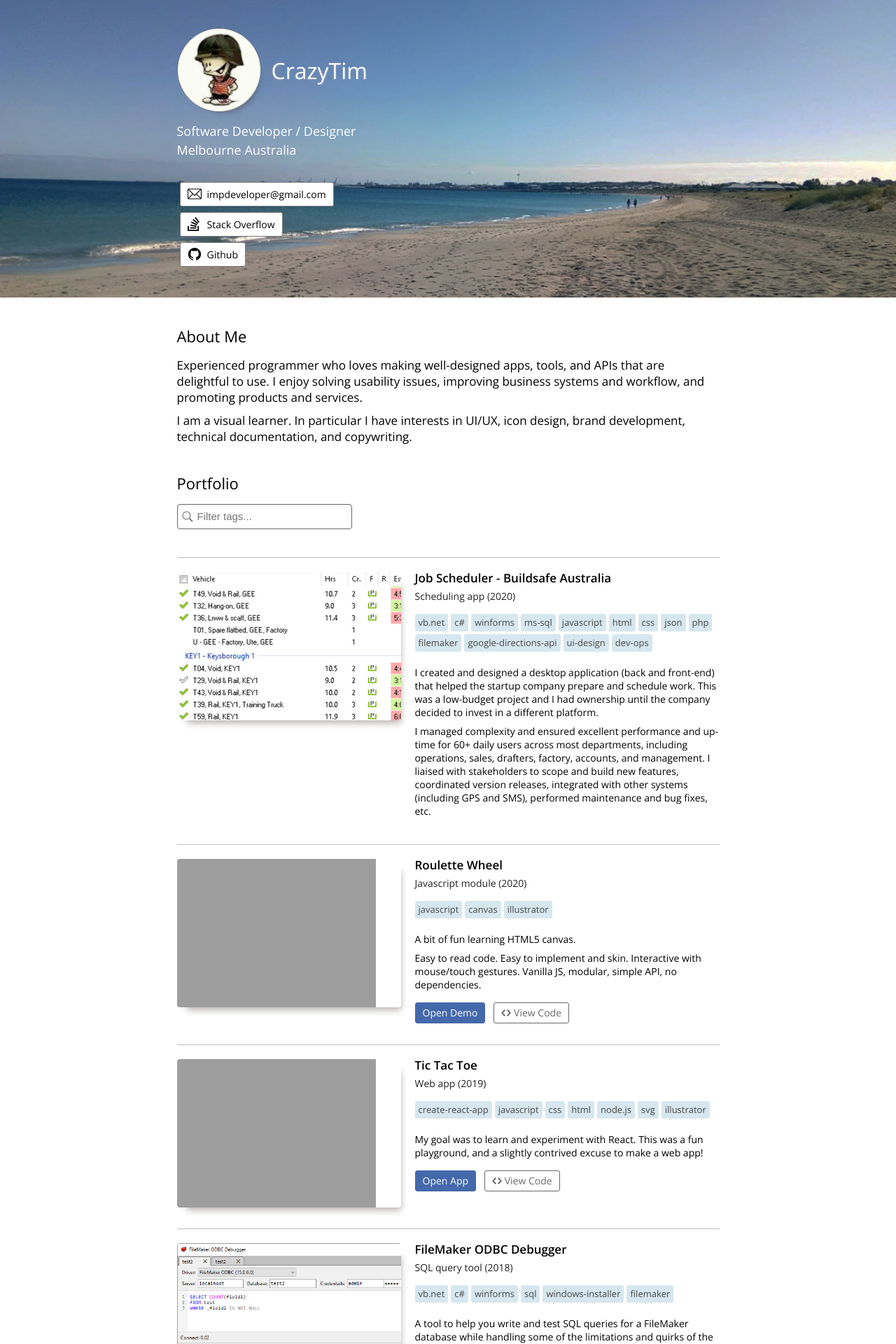
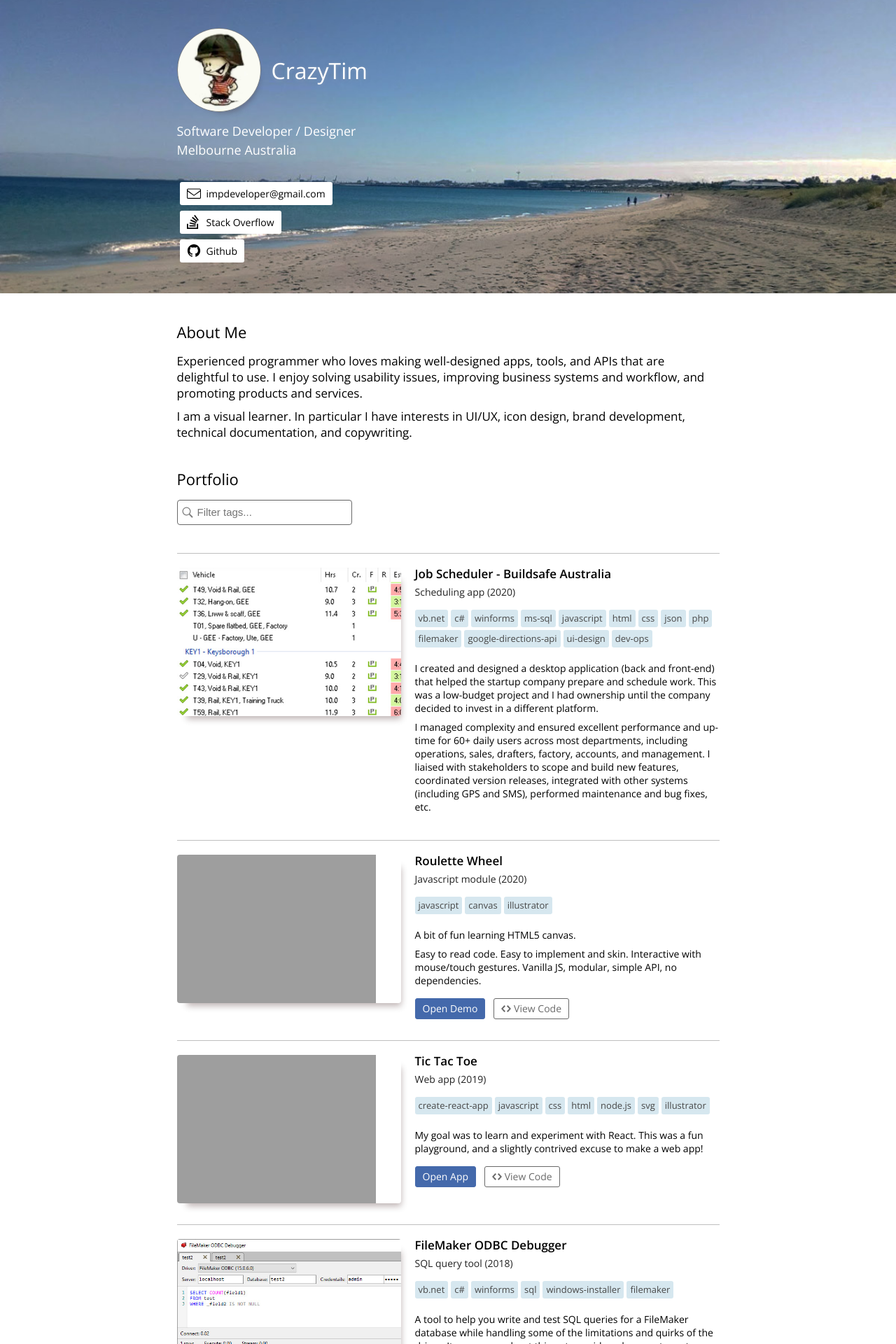
Before and after one commit to CrazyTim/crazytim-portfolio, a Jekyll site: the page built from index.html, in a window 1280 px wide. Shown: the top 1920 px of the page at 70% size. Built offline with Jekyll 4.4.1, drawn with Linux system fonts in a browser that asks for light colours.

Commit message:
Tweak appearance of title links

```diff
--- a/css/index.css
+++ b/css/index.css
@@ -193,10 +193,9 @@ section .links {
     color: #000;
     transition: background-color .2s;
     border-radius: 3px;
-    background-color: white;
+    background-color: #fff;
     margin: 4px;
     font-weight: normal;
-    border: 1px solid #797979;
   }
 
   section .links a svg {
@@ -209,7 +208,6 @@ section .links {
   section .links a span {
     font-size: 14px;
     text-decoration: none;
-    color: #000;
   }
 
   section .links a:hover {
--- a/index.html
+++ b/index.html
@@ -38,8 +38,8 @@ title: 'CrazyTim - Software Developer / Designer'
           <div><a href="mailto:impdeveloper@gmail.com">
             <svg class="icon-email" viewBox="0 0 28 28">
               <title>Icon: Email</title>
-              <path d="M2.37,24.64A2.37,2.37,0,0,1,0,22.27V5.73A2.37,2.37,0,0,1,2.37,3.36H25.63A2.37,2.37,0,0,1,28,5.73V22.27a2.37,2.37,0,0,1-2.37,2.37ZM10.68,15a.11.11,0,0,0-.08,0l-8,8a.11.11,0,0,0,.08.19H25.29a.11.11,0,0,0,.1-.07.11.11,0,0,0,0-.12l-7.93-7.93a.11.11,0,0,0-.16,0l-2.72,2.72a.72.72,0,0,1-1,0L10.76,15A.11.11,0,0,0,10.68,15ZM26.46,6a.11.11,0,0,0-.08,0l-7.93,7.93a.11.11,0,0,0,0,.16L26.38,22a.11.11,0,0,0,.08,0h0a.11.11,0,0,0,.07-.1V6.07A.11.11,0,0,0,26.5,6ZM1.5,6a.11.11,0,0,0-.07.1V21.93a.11.11,0,0,0,.07.1h0a.11.11,0,0,0,.08,0l8-8a.11.11,0,0,0,0-.16L1.62,6a.11.11,0,0,0-.08,0ZM2.72,4.79A.11.11,0,0,0,2.64,5L14,16.22a.11.11,0,0,0,.08,0,.11.11,0,0,0,.08,0L25.37,5a.11.11,0,0,0-.08-.19Z"/>
-            </svg>
+              <path d="M 0.93749994,7.8742815 1.0234356,10.057883 13.57808,18.989016 c 0.278967,0.269236 0.72103,0.269236 0.999997,0 L 26.99991,10.026632 26.94159,8.0305495 14.16011,17.418695 h -0.16016 z"/>
+              <path d="M 2.3710938,4.9620003 C 1.0613258,4.9613923 -6.04e-4,6.0233259 0,7.3330939 V 22.670281 c -6.04e-4,1.309768 1.0613238,2.371698 2.3710938,2.371094 H 25.628906 C 26.938674,25.041983 28.000604,23.980049 28,22.670281 V 7.3330939 C 28.000604,6.0233259 26.938676,4.9613963 25.628906,4.9620003 Z M 2.7109376,6.4112191 H 25.320312 c 0.865878,0.01412 1.21993,0.4560206 1.210938,1.2617186 V 22.299187 c 0.0048,0.860236 -0.413566,1.286896 -1.242188,1.29297 H 2.6796876 C 1.8138095,23.578027 1.459758,23.136135 1.46875,22.330437 V 7.7041877 C 1.46395,6.8439517 1.8823155,6.4172929 2.7109376,6.4112191 Z"/>         </svg>
             <span>impdeveloper@gmail.com</span>
           </a></div>
 
```
